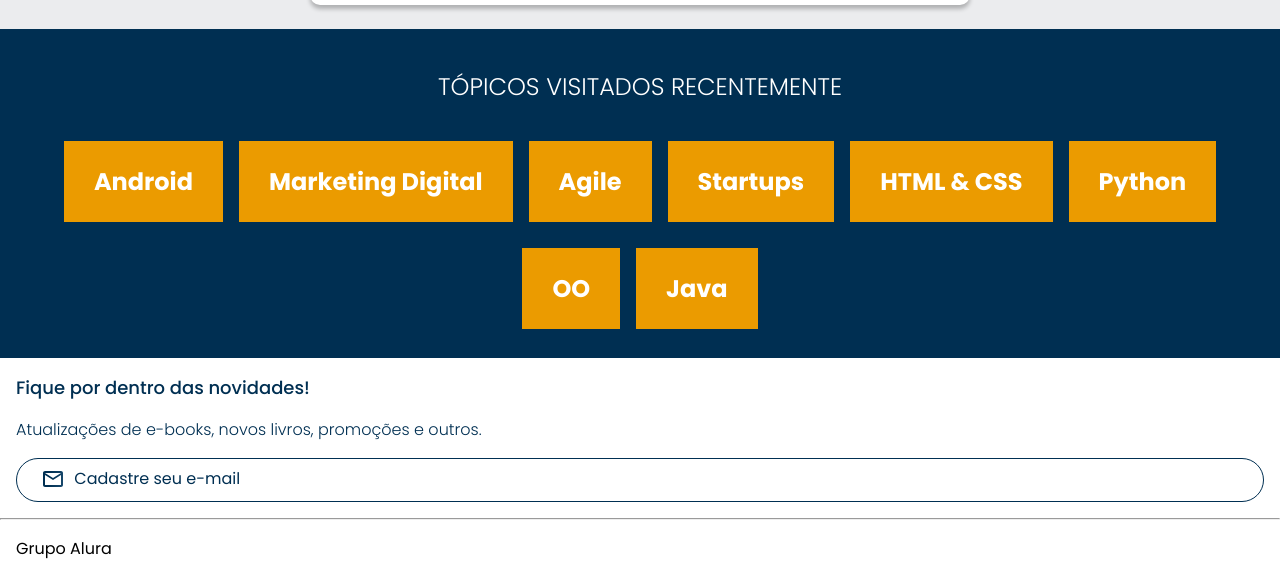
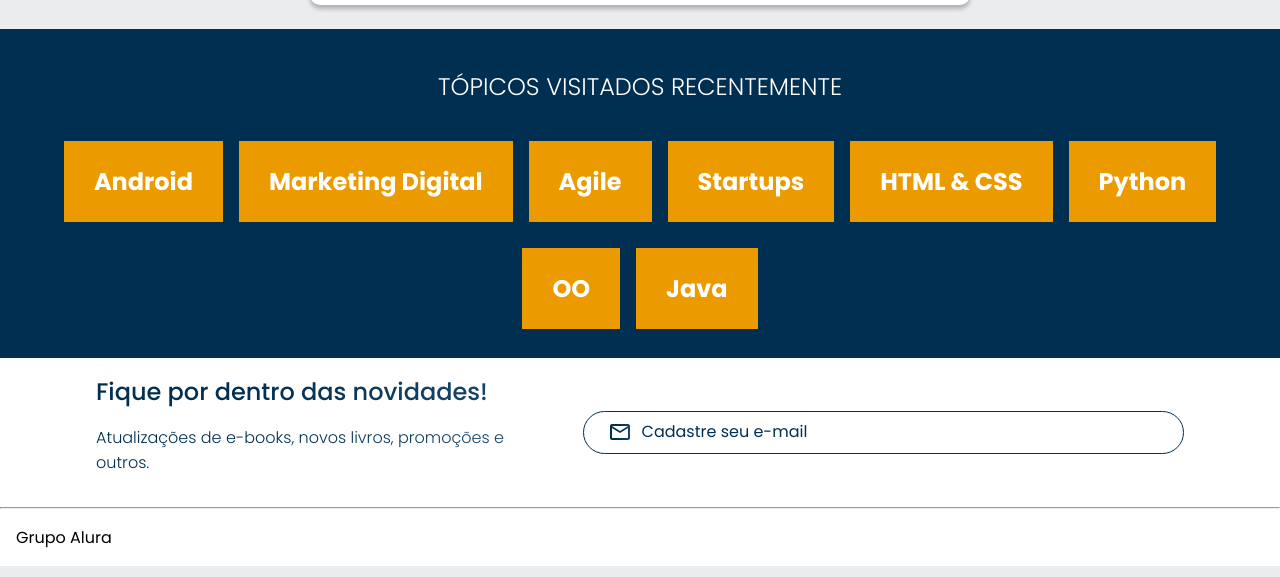
Before and after one commit to n00blex/alura-books, a plain HTML site: page index.html in a window 1280 px wide. Shown: the part 2097-2674 px from the top of the page. Drawn offline with nearby package versions, Linux system fonts and the light colour scheme.

Commit message:
alura-books - contact changes

```diff
--- a/assets/styles/contact.css
+++ b/assets/styles/contact.css
@@ -1,8 +1,12 @@
-.section__contact{
+.section__contact {
+  display: flex;
   background-color: var(--constrat-color);
   padding: 1em;
+  align-items: center;
+  justify-content: center;
 }
-.section__contact__title ,
+
+.section__contact__title,
 .section_contact__content {
   background: var(--blue-gradient);
   background-clip: text;
@@ -37,3 +41,28 @@
   background: url("../ico/email.svg") no-repeat;
   background-position: 0.65em;
 }
+
+@media screen and (min-width: 1024px) {
+  .section__contact {
+    align-items: center;
+  }
+
+  .section__contact__description {
+    display: flex;
+    flex-direction: column;
+    padding: 0 3em;
+    width: 75%;
+    margin-left: 2em;
+  }
+
+  .section__contact__title {
+    font-size: 1.5rem;
+  }
+
+  .section_contact__content {
+  }
+
+  .section_contact__search {
+    margin-right: 6em;
+  }
+}
--- a/index.html
+++ b/index.html
@@ -204,9 +204,11 @@
         </ul>
       </section>
       <section class="section__contact">
-        <h2 class="section__contact__title">Fique por dentro das novidades!</h2>
-        <p class="section_contact__content">Atualizações de e-books, novos livros, promoções e outros.</p>
-         <input class="section_contact__search" type="search" placeholder="Cadastre seu e-mail">
+        <div class="section__contact__description">
+          <h2 class="section__contact__title">Fique por dentro das novidades!</h2>
+          <p class="section_contact__content">Atualizações de e-books, novos livros, promoções e outros.</p>
+        </div>
+        <input class="section_contact__search" type="search" placeholder="Cadastre seu e-mail">
       </section>
     </main>
 
```
Lines whose indentation alone changed are shown as unchanged.
